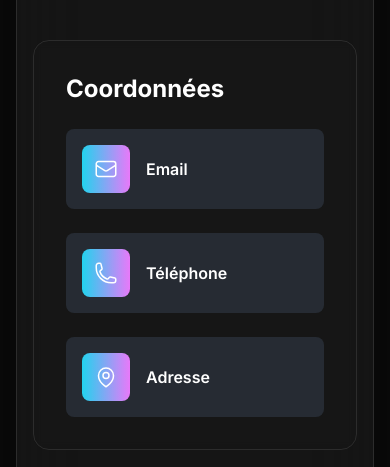
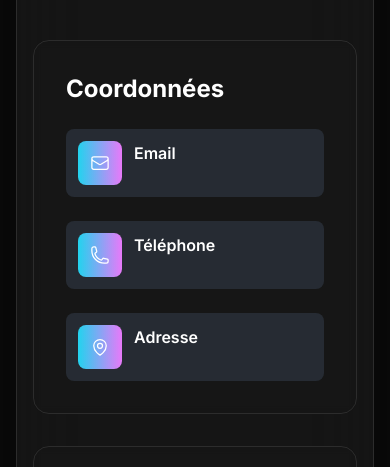
Before and after one commit to Manampitiana/PortfolioDevMan, a React (Vite) app in the folder frontend/: page /contact in a window 390 px wide. Shown: the part 1480-1947 px from the top of the page. Built offline with nearby package versions, Linux system fonts and the light colour scheme; no server answers; what @react-pdf/renderer would draw is missing.

Commit message:
add color

```diff
--- a/frontend/src/pages/Contact.jsx
+++ b/frontend/src/pages/Contact.jsx
@@ -235,23 +235,57 @@ export default function Contact() {
 
                     <div className="space-y-6">
                       {contactInfo.map((info, index) => {
-                      const IconComponent = info.icon
+                        const IconComponent = info.icon;
+
                         return (
-                        <div key={index} className="flex items-center p-4 bg-gray-200 dark:bg-gray-700/50 rounded-lg hover:bg-gray-300 dark:hover:bg-gray-700/70 transition-colors duration-300">
-                          <div className="w-12 h-12 bg-gradient-to-r from-cyan-400 to-fuchsia-400 rounded-lg flex items-center justify-center mr-4">
-                            <IconComponent className="w-6 h-6 text-white" />
+                          <div
+                            key={index}
+                            className="
+        flex items-start
+        p-3 sm:p-4
+        bg-gray-200 dark:bg-gray-700/50
+        rounded-lg
+        hover:bg-gray-300 dark:hover:bg-gray-700/70
+        transition-colors duration-300
+      "
+                          >
+                            {/* Icon */}
+                            <div
+                              className="
+          shrink-0
+          w-11 h-11 sm:w-12 sm:h-12
+          bg-gradient-to-r from-cyan-400 to-fuchsia-400
+          rounded-lg
+          flex items-center justify-center
+          mr-3 sm:mr-4
+        "
+                            >
+                              <IconComponent className="w-5 h-5 sm:w-6 sm:h-6 text-white" />
                             </div>
-                          <div>
-                            <h3 className="text-gray-700 dark:text-white font-semibold">{info.title}</h3>
+
+                            {/* Content */}
+                            <div className="flex-1 min-w-0">
+                              <h3 className="text-gray-700 dark:text-white font-semibold mb-0.5">
+                                {info.title}
+                              </h3>
+
                               <a
                                 href={info.link}
-                              className="text-gray-500 dark:text-gray-300 hover:text-cyan-600 dark:hover:text-cyan-300 transition-colors duration-300"
+                                className="
+            block
+            text-gray-500 dark:text-gray-300
+            hover:text-cyan-600 dark:hover:text-cyan-300
+            transition-colors duration-300
+            text-sm sm:text-base
+            break-words
+            overflow-wrap-anywhere
+          "
                               >
                                 {info.value}
                               </a>
                             </div>
                           </div>
-                      )
+                        );
                       })}
                     </div>
                   </div>
```
Lines whose indentation alone changed are shown as unchanged.
